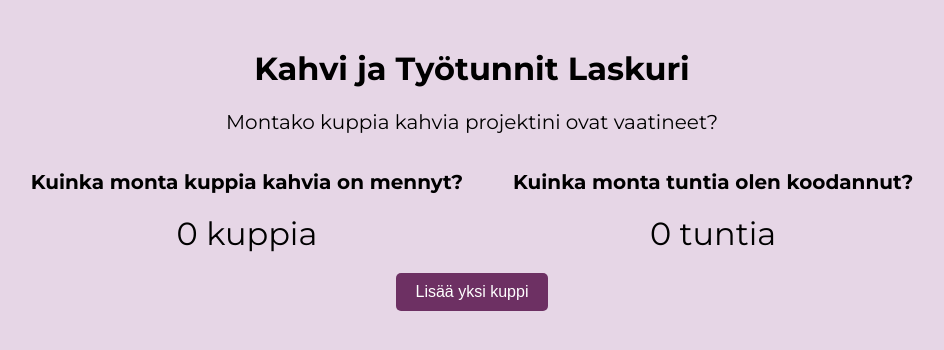
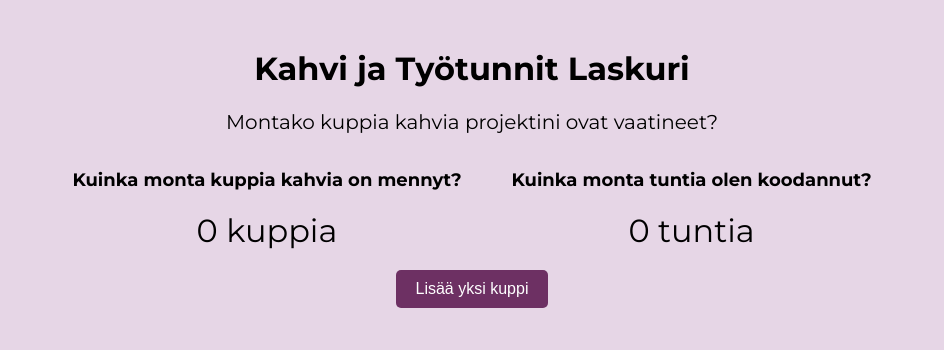
Before and after one commit to korpelasanni/koodilaskuri, a plain HTML site: page index.html in a window 1280 px wide. Shown: the whole page, without its empty margins (168-1112 px from the left). Drawn offline with Linux system fonts and the light colour scheme.

Commit message:
Add files via upload

```diff
--- a/index.html
+++ b/index.html
@@ -21,7 +21,7 @@
   }
 
   h2 {
-  font-size: 20px; /* Asettaa h2-fonttikoon 18 pikseliin */
+  font-size: 18px; /* Asettaa h2-fonttikoon 18 pikseliin */
 }
 
     .container {
```
